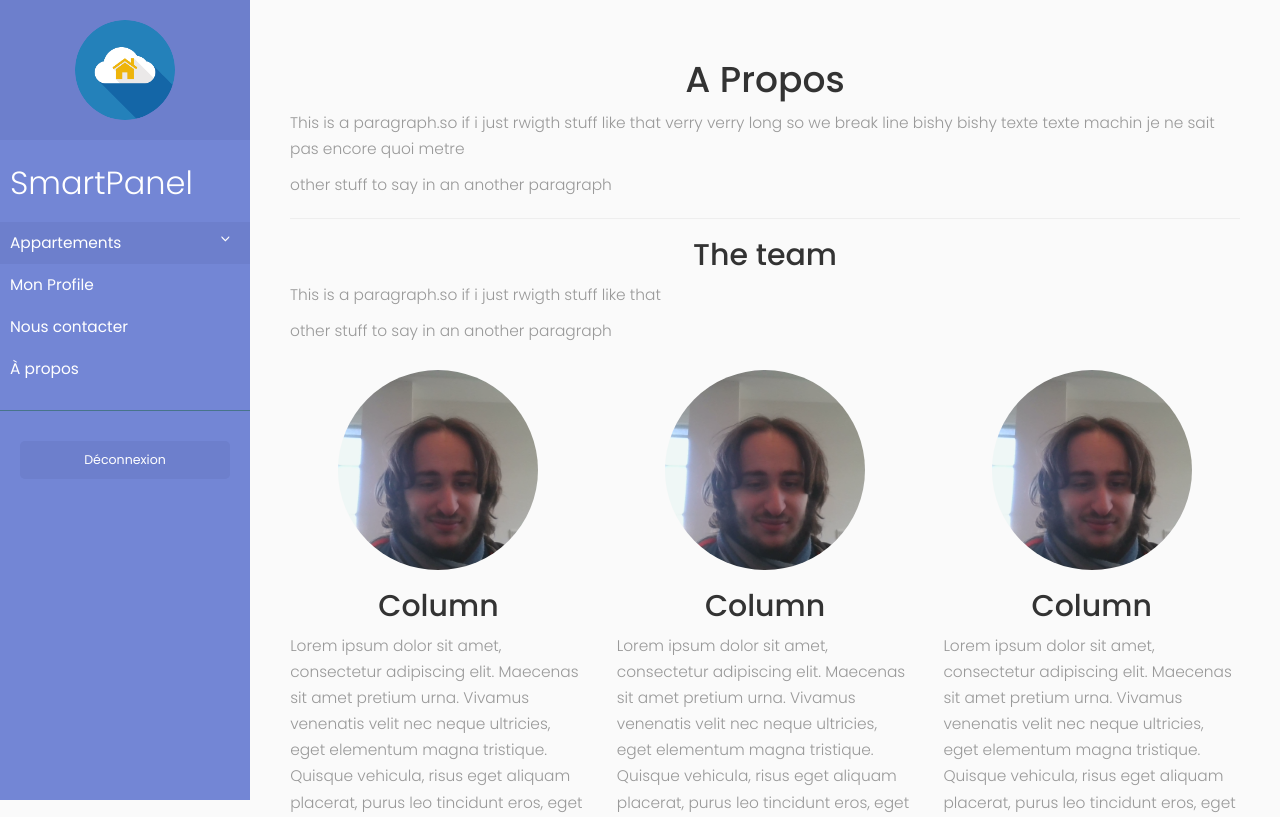
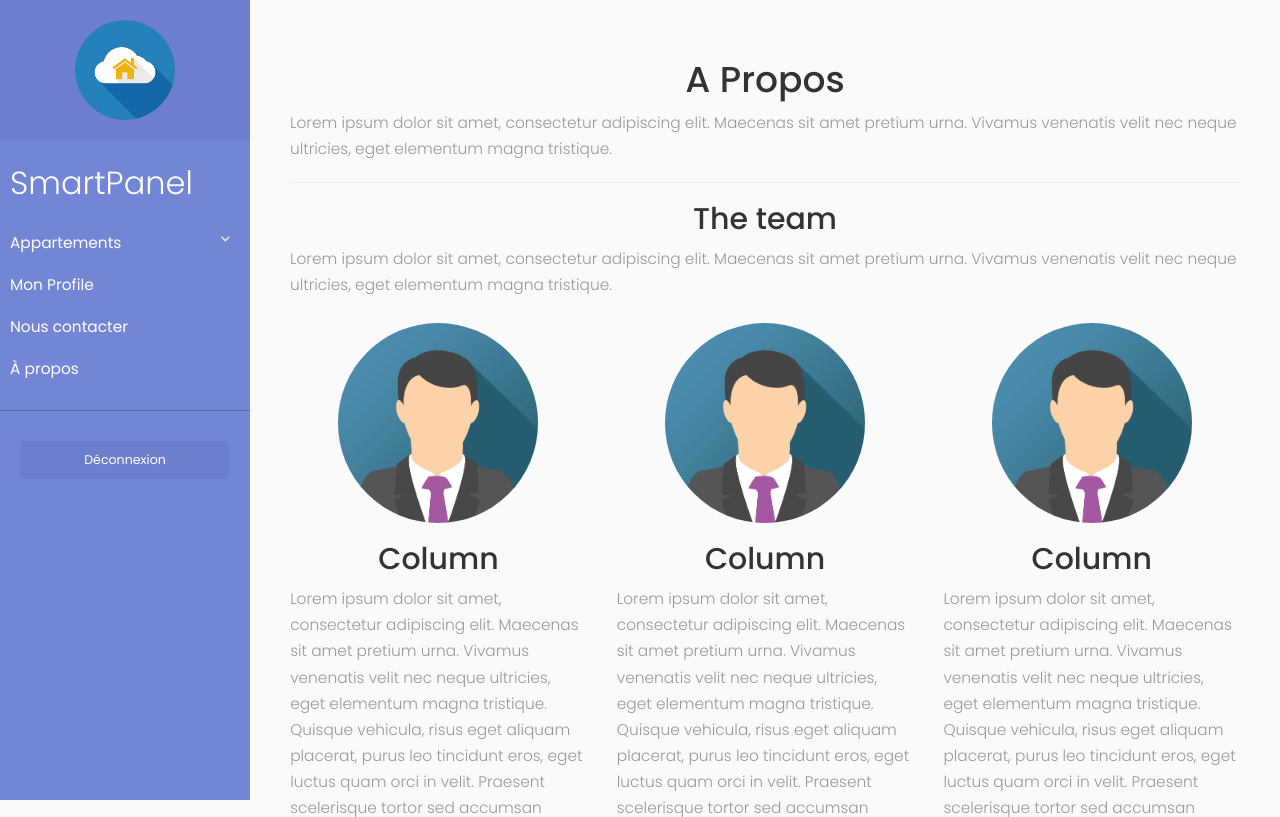
Before and after one commit to paul-arthurthiery/app-it, a PHP site: template Vue/about.php in a window 1280 px wide. Shown: the top 817 px of the page. Run offline with PHP 8.4, Linux system fonts and the light colour scheme; the template is opened without the code that fills it, so the values that code supplies are empty; some libraries are stand-ins or nearby versions.

Commit message:
changement about

```diff
--- a/Vue/about.php
+++ b/Vue/about.php
@@ -89,19 +89,16 @@ body {
   <body>
 
   <h1 class="titre" >A Propos</h1>
-  <p>This is a paragraph.so if i just rwigth stuff like that verry verry long  so we break line bishy bishy texte texte machin je ne sait pas encore quoi metre
+  <p>Lorem ipsum dolor sit amet, consectetur adipiscing elit. Maecenas sit amet pretium urna. Vivamus venenatis velit nec neque ultricies, eget elementum magna tristique.
 
   </p>
-  <p>other stuff to say in an another paragraph
 
-  </p>
 
 
   <hr>
 
   <h2 >The team</h2>
-  <p>This is a paragraph.so if i just rwigth stuff like that </p>
-  <p>other stuff to say in an another paragraph </p>
+  <p>Lorem ipsum dolor sit amet, consectetur adipiscing elit. Maecenas sit amet pretium urna. Vivamus venenatis velit nec neque ultricies, eget elementum magna tristique.  </p>
 
 
 <div class="row">
--- a/gabarit.php
+++ b/gabarit.php
@@ -38,7 +38,7 @@
 
                 <ul class="list-unstyled components">
                     <p><font size="6">SmartPanel</font></p>
-                    <li class="active">
+                    <li>
                         <a href="#homeSubmenu" data-toggle="collapse" aria-expanded="false">Appartements</a>
                         <?php echo genAptMenu(); ?>
                     </li>
```
Also changed, not shown: img_avatar.png, img_avatar2.png (deleted), img_avatar3.png (added).
